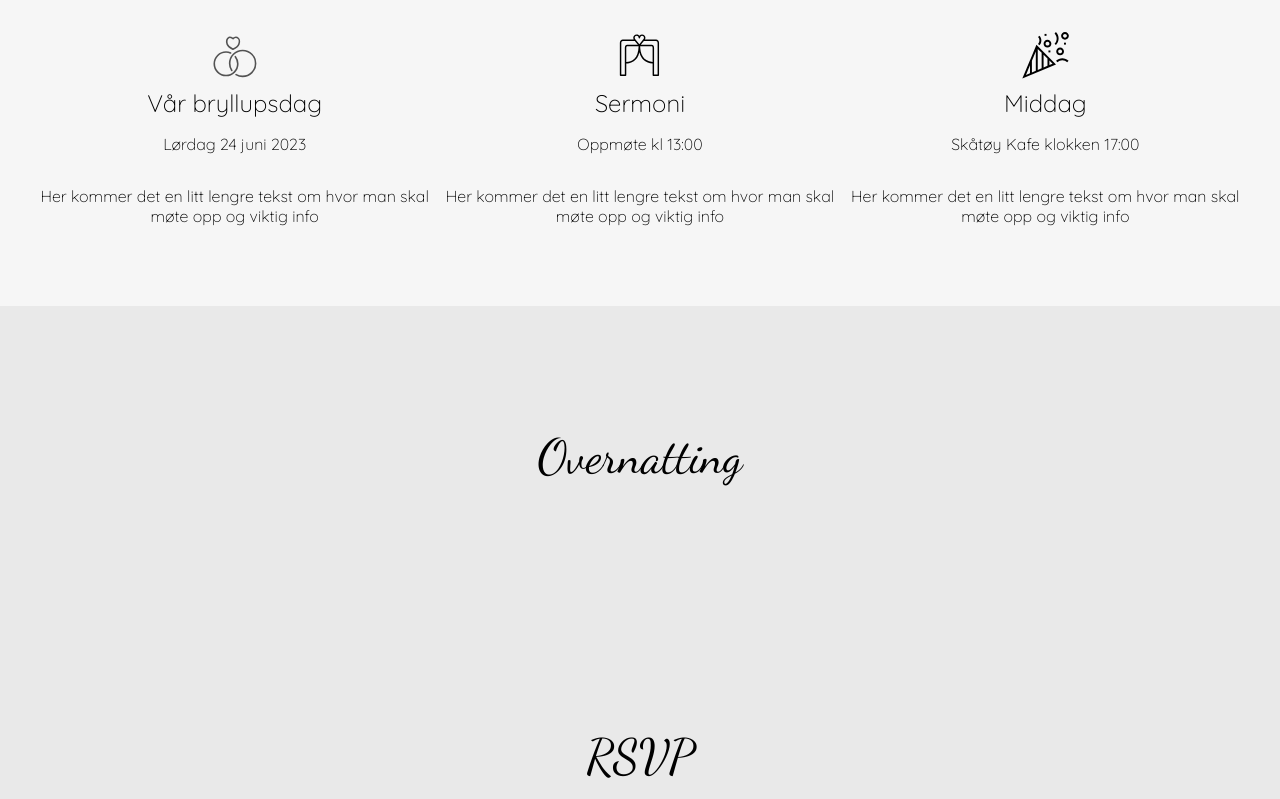
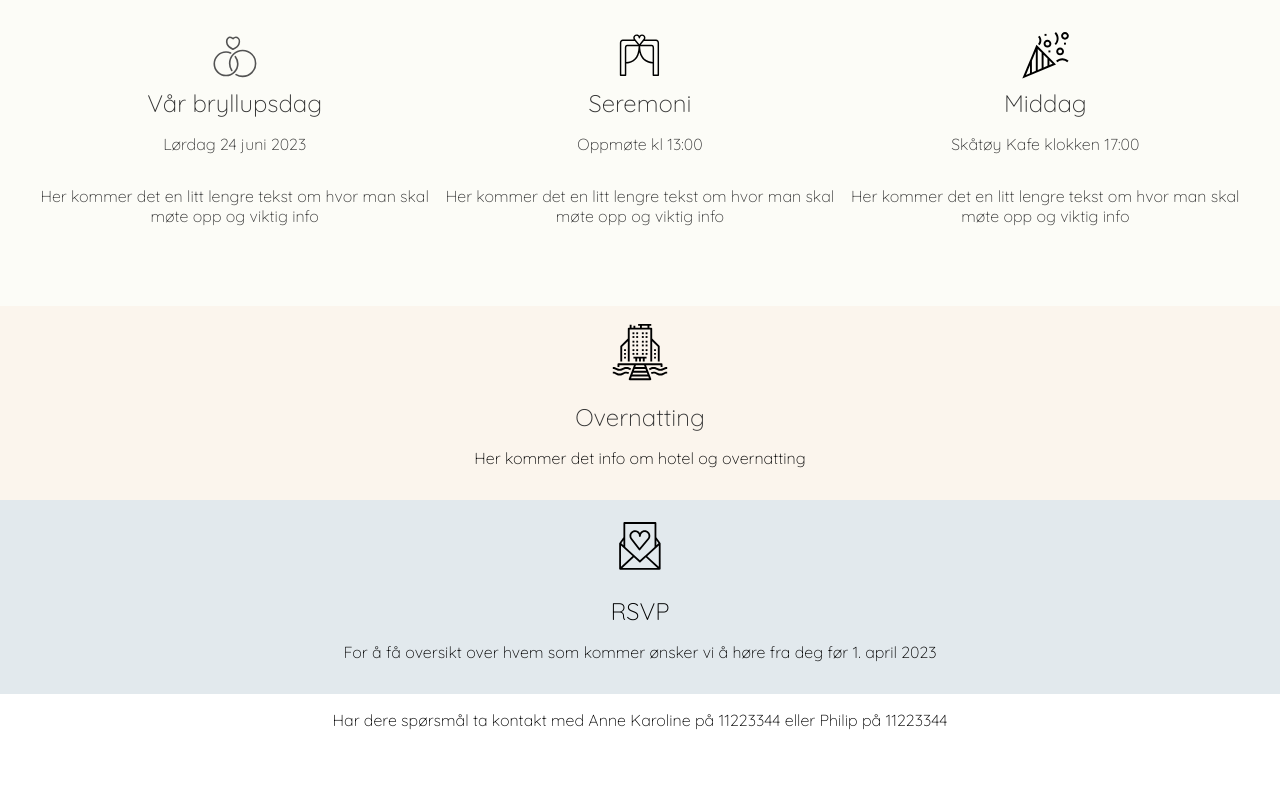
Before and after one commit to olofab/bryllup-app, a React (Create React App) app: page / in a window 1280 px wide. Shown: the part 521-1320 px from the top of the page. After the commit the page ends 1267 px from the top, so only its background shows below. Built offline with nearby package versions, Linux system fonts and the light colour scheme; a web font is replaced by a local one.

Commit message:
endre farger og legger til rsvp

```diff
--- a/src/App.tsx
+++ b/src/App.tsx
@@ -4,11 +4,14 @@ import Header from "./Header";
 import styled from "styled-components";
 import Infomation from "./Infomation";
 import Footer from "./Footer";
+import Overnatting from "./Overnatting";
+import RSVP from "./RSVP";
+import styles from "./styles";
 
 const MainImage = styled.div`
 widht: 100%;
 height: 300px;
-    background-color: rgba(211,211,211,0.5);
+    background-color: ${styles.main.colors.background.linen80};
     text-align: center;
 font-family: 'Dancing Script', cursive;
 font-size: 3rem;
@@ -22,15 +25,11 @@ function App() {
     <>
         <Header/>
         <MainImage>
-          Velkommen til bryllupet vårt!
+          Vi ønsker å dele det beste øyeblikket med deg!
          </MainImage>
         <Infomation/>
-        <MainImage>
-            Overnatting
-        </MainImage>
-        <MainImage>
-           RSVP
-        </MainImage>
+        <Overnatting/>
+        <RSVP/>
         <Footer/>
     </>
   );
--- a/src/Footer.tsx
+++ b/src/Footer.tsx
@@ -8,6 +8,7 @@ const StyledFooter = styled.footer`
     font-family: 'Quicksand', sans-serif;
     font-size: 1rem;
     text-align: center;
+
 `;
 export default function Footer() {
     return (
--- a/src/Infomation.tsx
+++ b/src/Infomation.tsx
@@ -4,6 +4,7 @@ import styled from 'styled-components';
 import {ReactComponent as Wedding} from "./icons/wedding.svg";
 import {ReactComponent as Party} from "./icons/party.svg";
 import {ReactComponent as Rings} from "./icons/rings.svg";
+import styles from "./styles";
 
 
 
@@ -29,7 +30,7 @@ const StyledSection = styled.section`
 `;
 
 const Wrapper = styled.div`
-    background-color: rgba(211,211,211,0.2);
+    background-color: ${styles.main.colors.background.fluffyWhite};
     padding: 2rem;
 
 `;
@@ -39,6 +40,8 @@ const Heading = styled.div`
     font-family: 'Quicksand', sans-serif;
     font-size: 2rem;
     padding: 3rem 0rem 2rem 0rem;
+        color: ${styles.main.colors.background.text};
+
 
 `;
 
@@ -47,12 +50,14 @@ const Title = styled.div`
     font-family: 'Quicksand', sans-serif;
     font-size: 1.5rem;
     margin-top: 0.5rem;
+    color: ${styles.main.colors.background.text};
 `;
 
 const Description = styled.p`
     text-align: center;
     font-family: 'Quicksand', sans-serif;
     font-size: 1rem;
+    color: ${styles.main.colors.background.text};
 
 `;
 
@@ -97,7 +102,7 @@ export default function Infomation() {
             <Heading>Seremoni og feiring</Heading>
             <StyledTop>
                 <InfomationComponent title={"Vår bryllupsdag"} time={"Lørdag 24 juni 2023"} description={"Her kommer det en litt lengre tekst om hvor man skal møte opp og viktig info"} icon={<RingIcon/>}/>
-                <InfomationComponent title={"Sermoni"} time={"Oppmøte kl 13:00"} description={"Her kommer det en litt lengre tekst om hvor man skal møte opp og viktig info"} icon={<ChurchIcon/>}/>
+                <InfomationComponent title={"Seremoni"} time={"Oppmøte kl 13:00"} description={"Her kommer det en litt lengre tekst om hvor man skal møte opp og viktig info"} icon={<ChurchIcon/>}/>
                 <InfomationComponent title={"Middag"} time={"Skåtøy Kafe klokken 17:00"} description={"Her kommer det en litt lengre tekst om hvor man skal møte opp og viktig info"} icon={<PartyIcon/>}/>
             </StyledTop>
         </Wrapper>
--- /dev/null
+++ b/src/Overnatting.tsx
@@ -0,0 +1,39 @@
+import React from 'react';
+import './App.css';
+import styled from 'styled-components';
+import {ReactComponent as Hotel} from "./icons/hotel.svg";
+import styles from "./styles";
+
+
+const StyledArticle = styled.article`
+    padding: 1rem;
+    font-family: 'Quicksand', sans-serif;
+    font-size: 1rem;
+    text-align: center;
+    background-color: ${styles.main.colors.background.linen80};
+
+`;
+
+const Title = styled.div`
+    margin: 1rem;
+    font-family: 'Quicksand', sans-serif;
+    font-size: 1.5rem;
+    text-align: center;
+    color: ${styles.main.colors.background.text};
+`;
+
+
+const HotelIcon = styled(Hotel)`
+    height: 60px;
+    width: 60px;
+`;
+export default function Overnatting() {
+    return (
+        <StyledArticle>
+            <HotelIcon/>
+            <Title>Overnatting</Title>
+            <p>Her kommer det info om hotel og overnatting</p>
+        </StyledArticle>
+
+    );
+}
--- /dev/null
+++ b/src/RSVP.tsx
@@ -0,0 +1,36 @@
+import React from 'react';
+import './App.css';
+import styled from 'styled-components';
+import {ReactComponent as Letter} from "./icons/rsvp.svg";
+import styles from './styles'
+
+const StyledArticle = styled.article`
+    padding: 1rem;
+    font-family: 'Quicksand', sans-serif;
+    font-size: 1rem;
+    text-align: center;
+    background-color: ${styles.main.colors.background.lightBlue};
+`;
+
+const Title = styled.div`
+    margin: 1rem;
+    font-family: 'Quicksand', sans-serif;
+    font-size: 1.5rem;
+    text-align: center;
+`;
+
+
+const LetterIcon = styled(Letter)`
+    height: 60px;
+    width: 60px;
+`;
+export default function RSVP() {
+    return (
+        <StyledArticle>
+            <LetterIcon/>
+            <Title>RSVP</Title>
+            <p>For å få oversikt over hvem som kommer ønsker vi å høre fra deg før 1. april 2023</p>
+        </StyledArticle>
+
+    );
+}
--- /dev/null
+++ b/src/styles.ts
@@ -0,0 +1,100 @@
+export default {
+    main: {
+        colors: {
+            background: {
+                beige: "#EDE9E4",
+                darkBeige: "#CEB8A6",
+                sand: "#BC9E80",
+                fluffyWhite: "#FCFCF7",
+                lightBlue: "#C6D4DB80",
+                sky: "#D4DDE3",
+                ultraGrey: "#FCF8F7",
+                text: "#333333",
+                olive: "#9BA59C",
+                linen80: "#F7EBDB80",
+                mushroom: "#F0E1CD"
+            },
+            whiteBeige: {
+                default: "#F2EBE2",
+                secondary: "#2E454D",
+                tertiary: "#738F99",
+                quaternary: "#B8C7CC",
+                quintenary: "#DAE3E5"
+            },
+            danger: {
+                default: "#E15554",
+                dark: "#801616",
+                light: "#FF9A99",
+                verylight: "#FFCCCC"
+            },
+            warning: {
+                default: "#E1BC29",
+                dark: "#997A00",
+                light: "#FFDF61",
+                verylight: "#FFF2BF"
+            }
+        },
+        fonts: {
+            h2: {
+                size: "3.75rem",
+                weight: "400",
+                letterspacing: "-0.5px"
+            },
+            h3: {
+                size: "3rem",
+                weight: "400",
+                letterspacing: "0px"
+            },
+            h4: {
+                size: "2.125rem",
+                weight: "400",
+                letterspacing: "0.25px"
+            },
+            h5: {
+                size: "1.5rem",
+                weight: "400",
+                letterspacing: "0px"
+            },
+            h6: {
+                size: "1.25rem",
+                weight: "500",
+                letterspacing: "0.15px"
+            },
+            s1: {
+                size: "1rem",
+                weight: "400",
+                letterspacing: "0.15px"
+            },
+            s2: {
+                size: "0.875rem",
+                weight: "500",
+                letterspacing: "0.1px"
+            },
+            b1: {
+                size: "1rem",
+                weight: "400",
+                letterspacing: "0.5px"
+            },
+            b2: {
+                size: "0.875rem",
+                weight: "400",
+                letterspacing: "0.25px"
+            },
+            button: {
+                size: "0.875rem",
+                weight: "500",
+                letterspacing: "1.25px"
+            },
+            caption: {
+                size: "0.75rem",
+                weight: "400",
+                letterspacing: "0.4px"
+            },
+            overline: {
+                size: "0.625rem",
+                weight: "400",
+                letterspacing: "1.5px"
+            }
+        }
+    }
+};
```
Also changed, not shown: src/icons/rsvp.svg (added), src/logo.svg (deleted).
